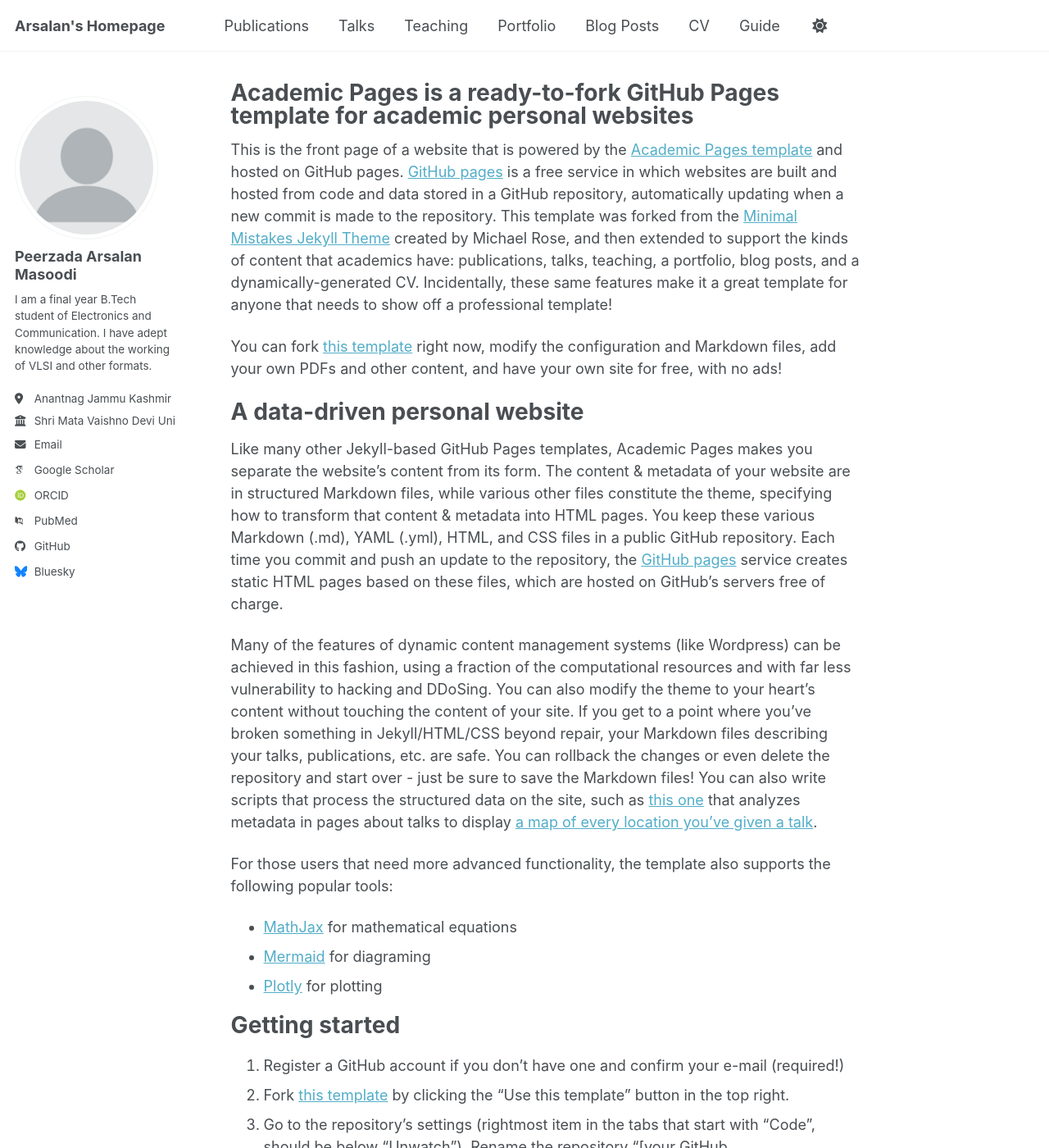
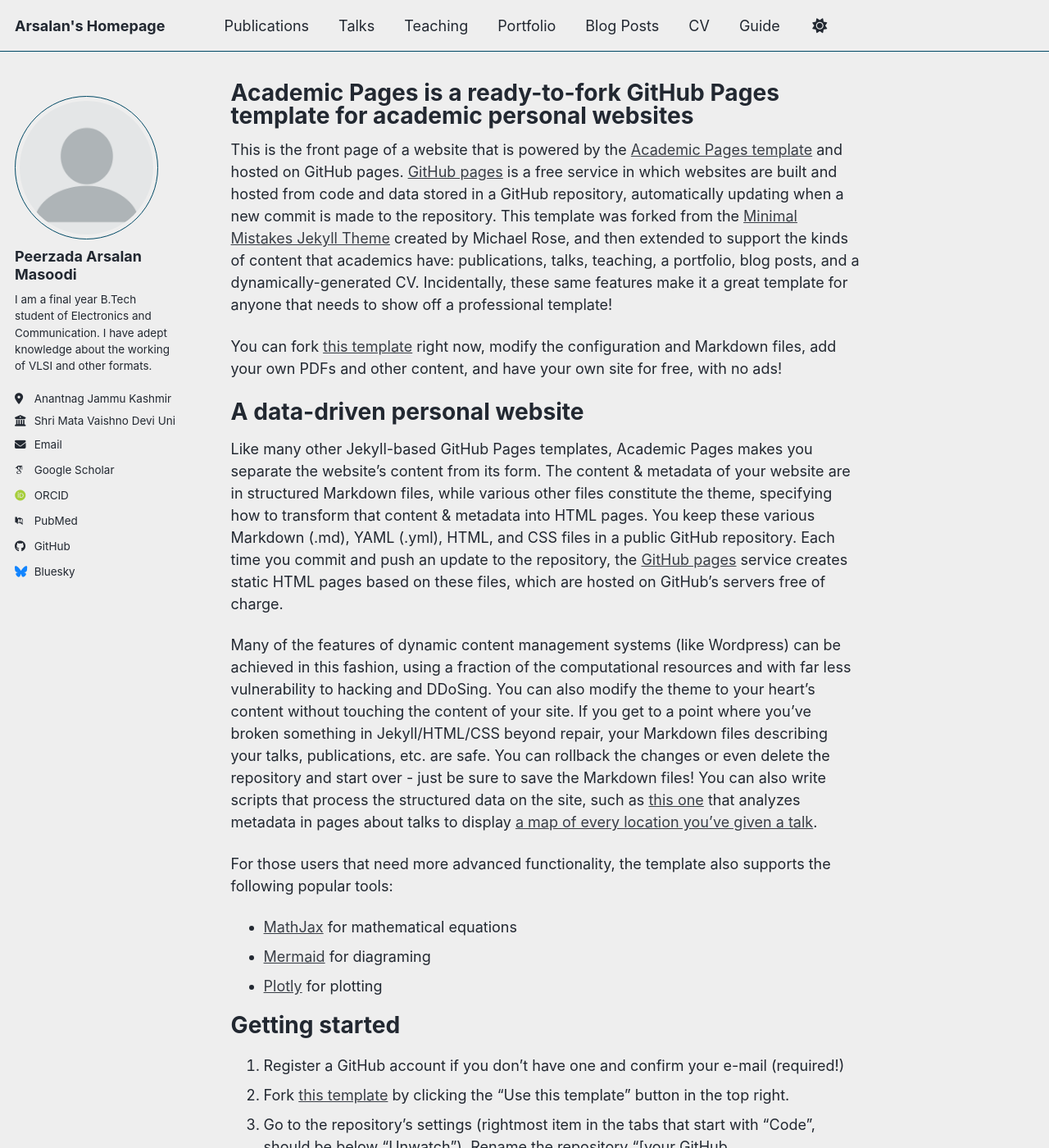
Before and after one commit to voidthecryptic/voidthecryptic.github.io, a Jekyll site: the page built from _pages/about.md, in a window 1280 px wide and 1400 px high. Shown: the whole window at 82% size. Built offline with Jekyll 4.4.1, drawn with Linux system fonts in a browser that asks for light colours; some web fonts are replaced; a script bundle is joined from its source files by our own code; library files that are not in the unit come from our copies.

Commit message:
Update _config.yml

```diff
--- a/_config.yml
+++ b/_config.yml
@@ -8,7 +8,7 @@
 
 # Basic Site Settings
 locale                   : "en-US"
-site_theme               : "default" # the available themes options are "default", "air", "sunrise", "mint", "dirt" and "contrast"
+site_theme               : "air" # the available themes options are "default", "air", "sunrise", "mint", "dirt" and "contrast"
 title                    : "Arsalan's Homepage"
 title_separator          : "-"
 name                     : &name "Peerzada Arsalan Masoodi"
```
